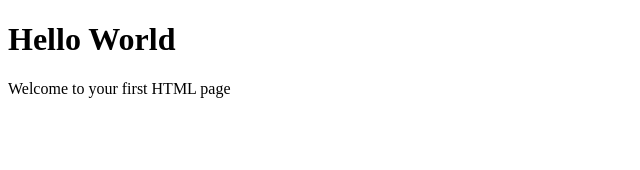
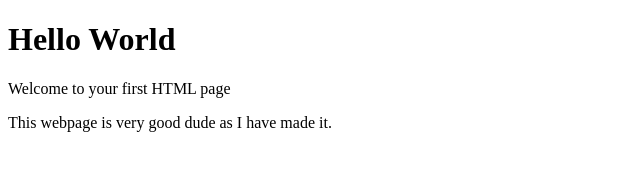
Before and after one commit to Sarthak-1229/locrep, a plain HTML site: page index.html in a window 1280 px wide. Shown: the whole page, without its empty margins (0-640 px from the left). Drawn offline with Linux system fonts and the light colour scheme.

Commit message:
Added one line to index.html

```diff
--- a/index.html
+++ b/index.html
@@ -8,5 +8,6 @@
 <body>
     <h1>Hello World</h1>
     <p>Welcome to your first HTML page</p>
+    <p> This webpage is very good dude as I have made it.</p>
 </body>
 </html>
```
